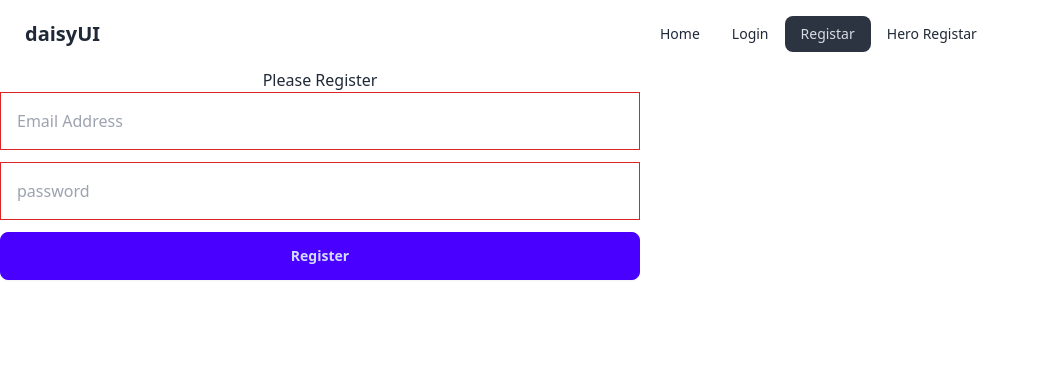
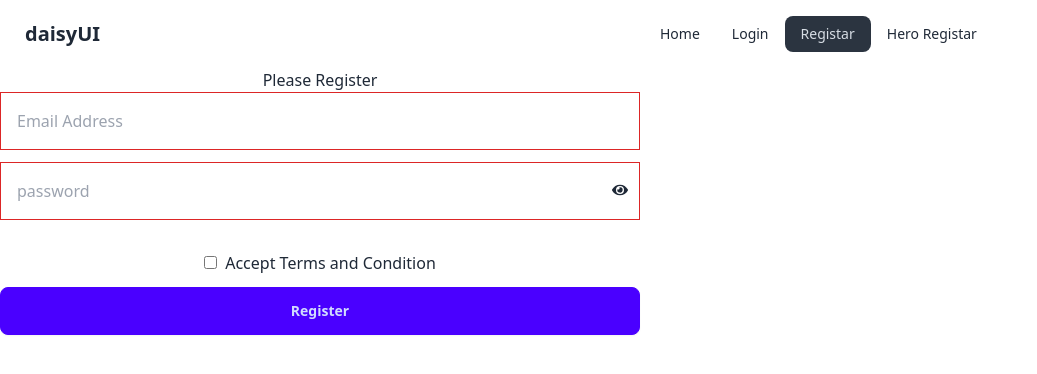
Before and after one commit to fardinariful/user-email-pass-auth, a React (Vite) app: page /registar in a window 1280 px wide. Shown: the top 374 px of the page, without its empty margins (0-1037 px from the left). Built offline with nearby package versions, Linux system fonts and the light colour scheme.

Commit message:
terms and conditon added

```diff
--- a/package.json
+++ b/package.json
@@ -15,6 +15,7 @@
     "match-sorter": "^8.0.0",
     "react": "^18.3.1",
     "react-dom": "^18.3.1",
+    "react-icons": "^5.3.0",
     "react-router-dom": "^6.28.0",
     "sort-by": "^1.2.0"
   },
--- a/src/Components/Registar/Registar.jsx
+++ b/src/Components/Registar/Registar.jsx
@@ -1,18 +1,29 @@
 import { createUserWithEmailAndPassword } from "firebase/auth";
 import auth from "../../firebase/firebase.config";
 import { useState } from "react";
-
+import { FaEye,FaEyeSlash } from "react-icons/fa";
 const Registar = () => {
     const [Errormsg,setErrormsg]=useState('');
     const [success,setsuccess]=useState('');
+    const [showpass,setshowpass]=useState(false);
     const handleclickreg=e=>{
         e.preventDefault();
         const email=e.target.email.value;
         console.log(email);
         const password=e.target.password.value;
         console.log(password);
+        const accepted=e.target.terms.checked;
         if(password.length<6){
             setErrormsg('Password should be 6 cha');
+            return;
+        }
+        else if(!/[A-Z]/.test(password)){
+            setErrormsg('Password should be atleast one uppercase character');
+            return;
+        }
+        else if(!accepted){
+            setErrormsg("Please accept our terms and condition");
+            return;
         }
         setErrormsg('');
         setsuccess('');
@@ -36,7 +47,17 @@ const Registar = () => {
          <form className="w-1/2 space-y-3" onSubmit={handleclickreg}>
             <input className="text-black border border-red-600 w-full p-4" type="email" name="email" id="" placeholder="Email Address" />
             <br />
-            <input className="text-black border border-red-600 w-full p-4" type="password" name="password" id="" placeholder="password"/>
+            <div className="relative">
+            <input className="text-black border border-red-600 w-full p-4"
+            type={showpass?"text":"password"}
+            name="password" id="" placeholder="password"/>
+            <span className="absolute top-5 right-3" onClick={()=>setshowpass(!showpass)}>
+                {showpass ? <FaEyeSlash></FaEyeSlash> : <FaEye></FaEye>}
+                </span>
+            </div>
+            <br />
+            <input type="checkbox" name="terms" id="terms" />
+            <label className="ml-2" htmlFor="">Accept Terms and Condition</label>
             <br />
             <input className="btn btn-primary  w-full p-4" type="submit" value="Register" />
          </form>
```
Also changed, not shown: 1 other file (tests, documents, lock files or other folders).
